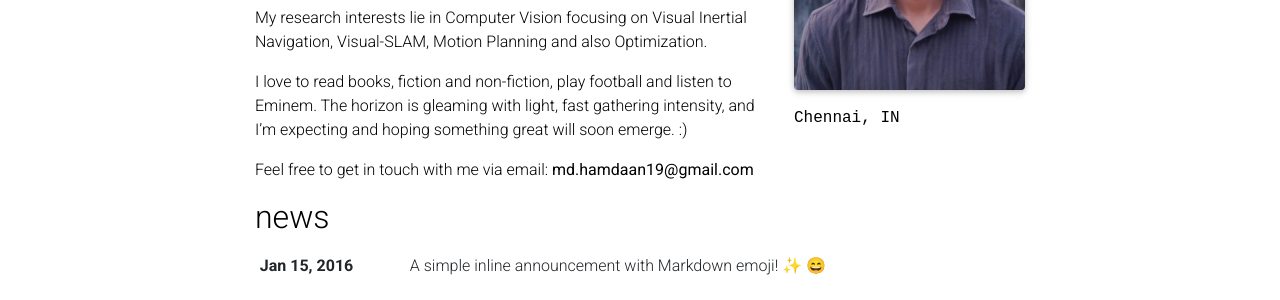
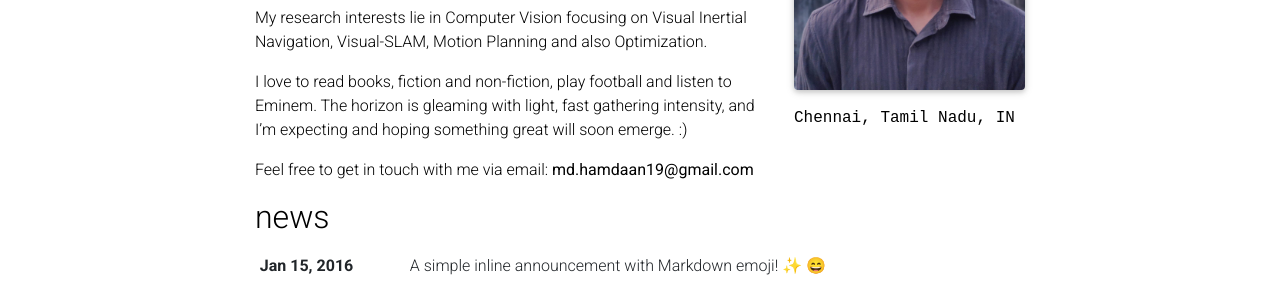
Before and after one commit to hamdaan19/hamdaan19.github.io, a Jekyll site: the page built from _pages/about.md, in a window 1280 px wide and 1356 px high. Shown: the part 419-719 px from the top of the window. Built offline with Jekyll 4.4.1, drawn with Linux system fonts in a browser that asks for light colours; full-size pictures stand in for the smaller copies a plugin makes; emoji names are drawn with the system emoji font; comment, search, counter and statistics services are not loaded; a style sheet for code colours, icons or effects is not loaded.

Commit message:
Modified main page

```diff
--- a/_pages/about.md
+++ b/_pages/about.md
@@ -2,7 +2,7 @@
 layout: about
 title: about
 permalink: /
-subtitle: <b>Autonomous Navigation Engineer</b>, <a href="https://www.eplane.ai/">The ePlane Company</a>
+subtitle: <b>Autonomous Navigation Engineer</b>, <a href="https://www.linkedin.com/company/the-eplane-company/mycompany/">The ePlane Company</a>
 # subtitle: <a href='#'>Affiliations</a>. Address. Contacts. Moto. Etc.
 
 profile:
@@ -10,14 +10,14 @@
   image: prof_pic.jpg
   image_circular: false # crops the image to make it circular
   address: >
-    <p>Chennai, IN</p>
+    <p>Chennai, Tamil Nadu, IN</p>
 
 news: true  # includes a list of news items
 latest_posts: true  # includes a list of the newest posts
 selected_papers: true # includes a list of papers marked as "selected={true}"
 social: true  # includes social icons at the bottom of the page
 ---
-Hi, I am Mohammad Hamdaan. Having my finished undergraduate studies in B.E. Mechanical Engineering in July 2022 from Anna University, I've since then worked as an Autnonomous Navigation Engineer at <a href="https://www.eplane.ai/">The ePlane Company</a>.
+Hi, I am Mohammad Hamdaan. Having my finished undergraduate studies in B.E. Mechanical Engineering in July 2022 from Anna University, I've since then worked as an Autnonomous Navigation Engineer at <a href="https://www.linkedin.com/company/the-eplane-company/mycompany/">The ePlane Company</a>.
 
 My work at my current organization has involved developing algorithms for aerial vehicles including but not restricted to Aircraft Trajectory Planning and Optimization, Autonomous Precision Landing, Robot Mapping and SLAM systems.
 
```
